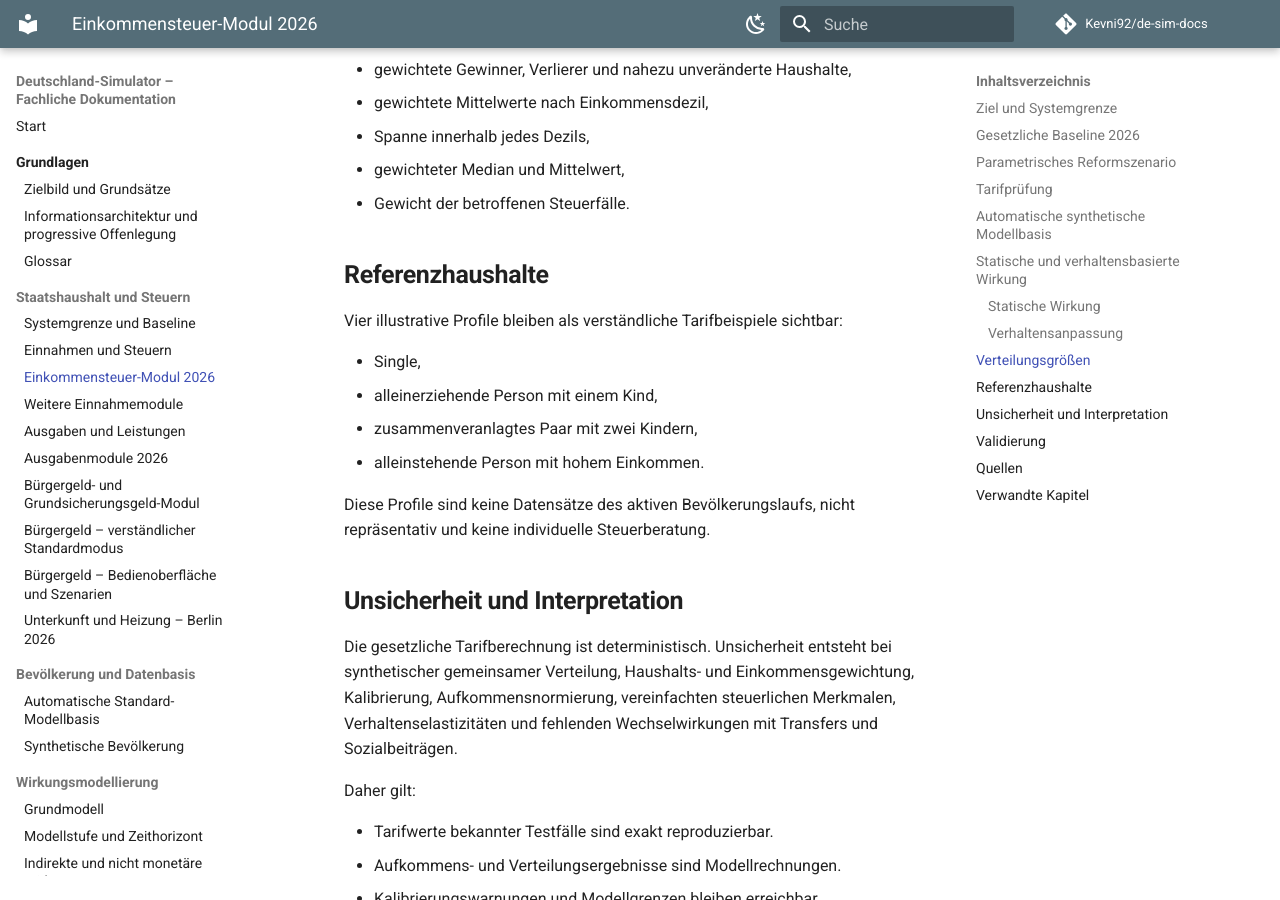
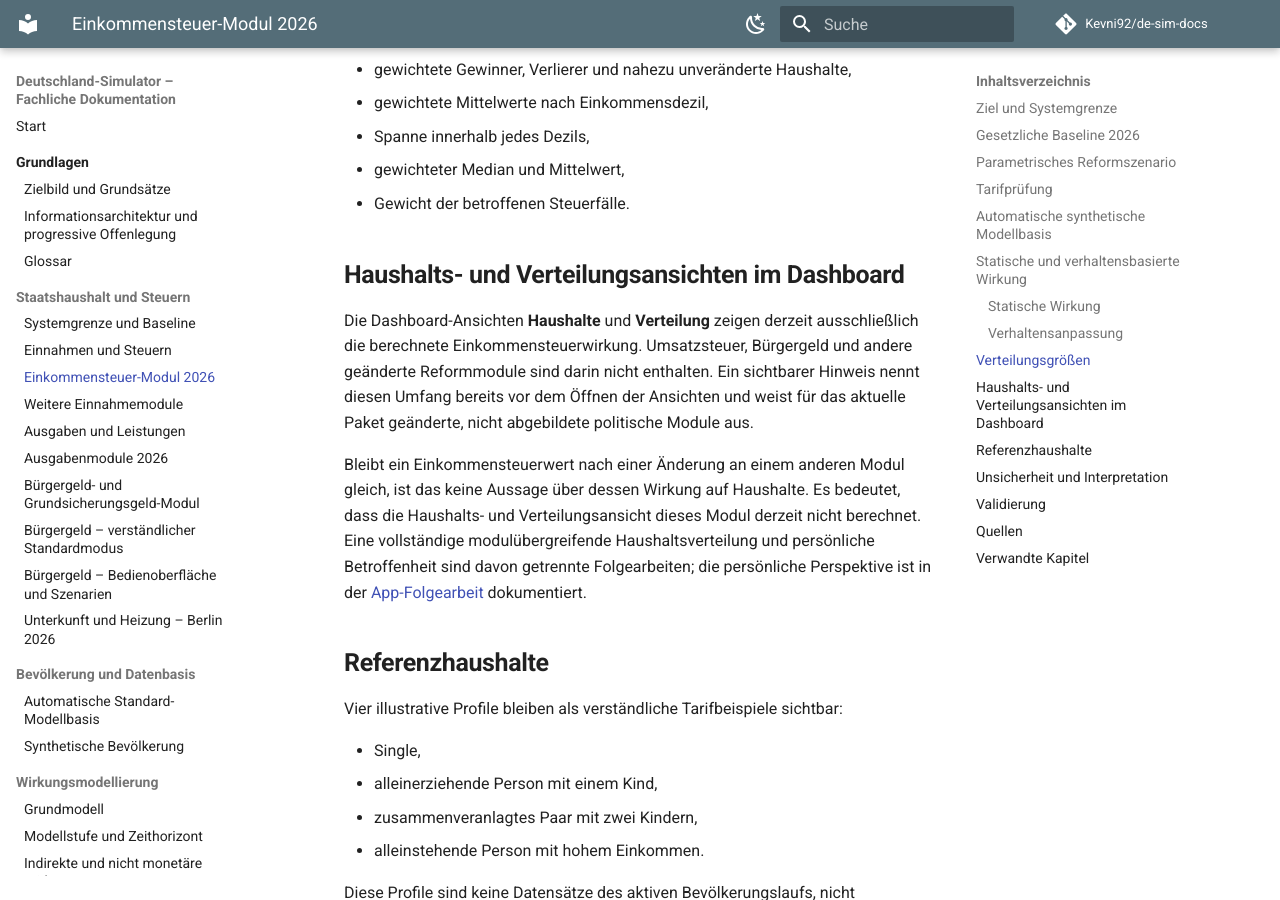
Before and after one commit to Kevni92/de-sim-docs, an MkDocs documentation site: the page built from docs/02-fiskal/einkommensteuer-modul.md, in a window 1280 px wide and 900 px high, scrolled down 4334 px. Built offline with MkDocs 1.6.1 and Material for MkDocs 9.7.7, drawn with Linux system fonts in a browser that asks for light colours; comment, search, counter and statistics services are not loaded.

Commit message:
docs: clarify household distribution scope (#107)
Clarify that household and distribution views currently cover income tax only, and that other policy effects are outside their scope.

```diff
--- a/docs/02-fiskal/einkommensteuer-modul.md
+++ b/docs/02-fiskal/einkommensteuer-modul.md
@@ -132,6 +132,12 @@ Ausgegeben werden:
 - gewichteter Median und Mittelwert,
 - Gewicht der betroffenen Steuerfälle.
 
+## Haushalts- und Verteilungsansichten im Dashboard
+
+Die Dashboard-Ansichten **Haushalte** und **Verteilung** zeigen derzeit ausschließlich die berechnete Einkommensteuerwirkung. Umsatzsteuer, Bürgergeld und andere geänderte Reformmodule sind darin nicht enthalten. Ein sichtbarer Hinweis nennt diesen Umfang bereits vor dem Öffnen der Ansichten und weist für das aktuelle Paket geänderte, nicht abgebildete politische Module aus.
+
+Bleibt ein Einkommensteuerwert nach einer Änderung an einem anderen Modul gleich, ist das keine Aussage über dessen Wirkung auf Haushalte. Es bedeutet, dass die Haushalts- und Verteilungsansicht dieses Modul derzeit nicht berechnet. Eine vollständige modulübergreifende Haushaltsverteilung und persönliche Betroffenheit sind davon getrennte Folgearbeiten; die persönliche Perspektive ist in der [App-Folgearbeit](https://github.com/Kevni92/de-sim/issues/60) dokumentiert.
+
 ## Referenzhaushalte
 
 Vier illustrative Profile bleiben als verständliche Tarifbeispiele sichtbar:
```
Also changed, not shown: other parts of docs/02-fiskal/einkommensteuer-modul.md (+1 -1 lines), docs/01-produkt/informationsarchitektur-und-progressive-offenlegung.md (+6 -0 lines).
